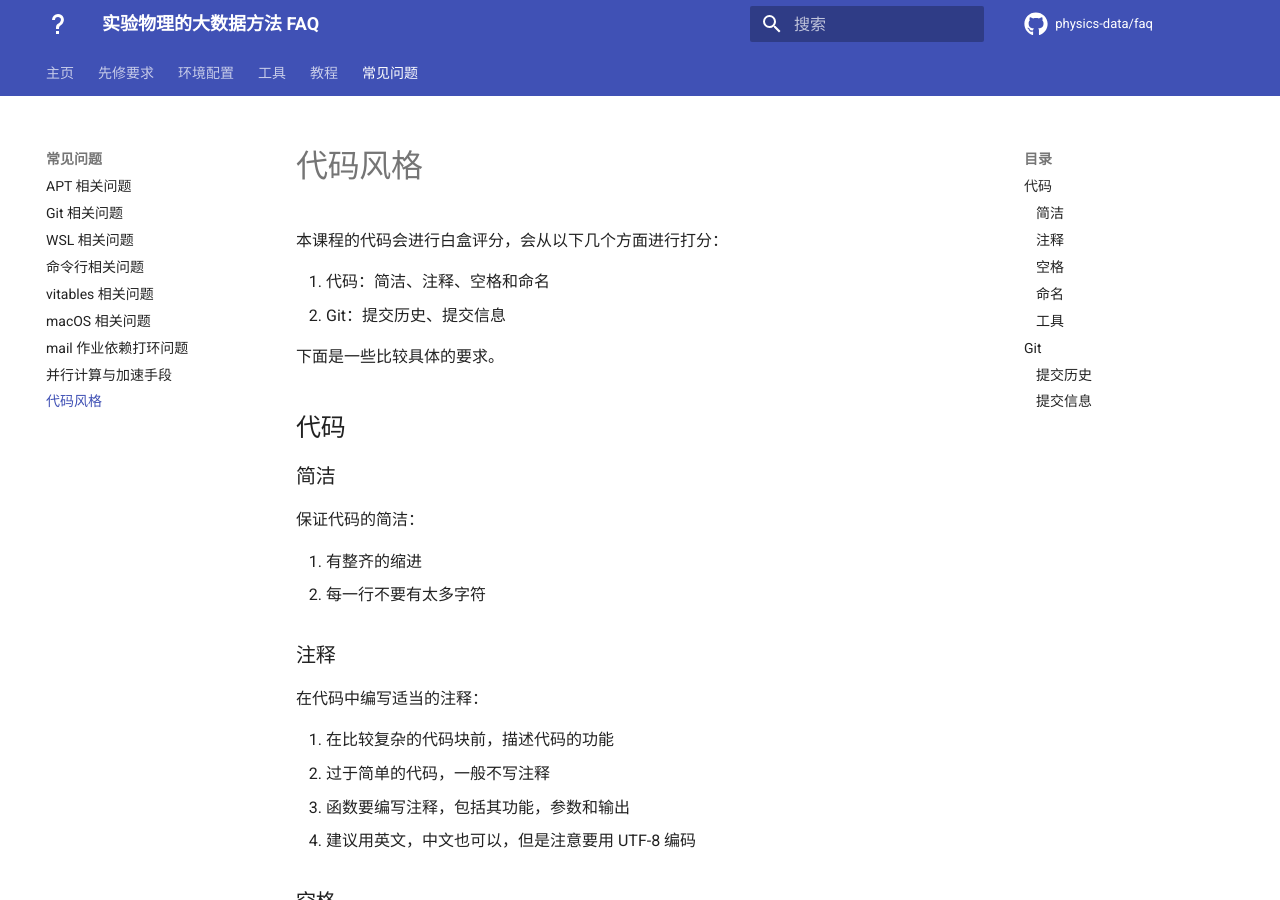
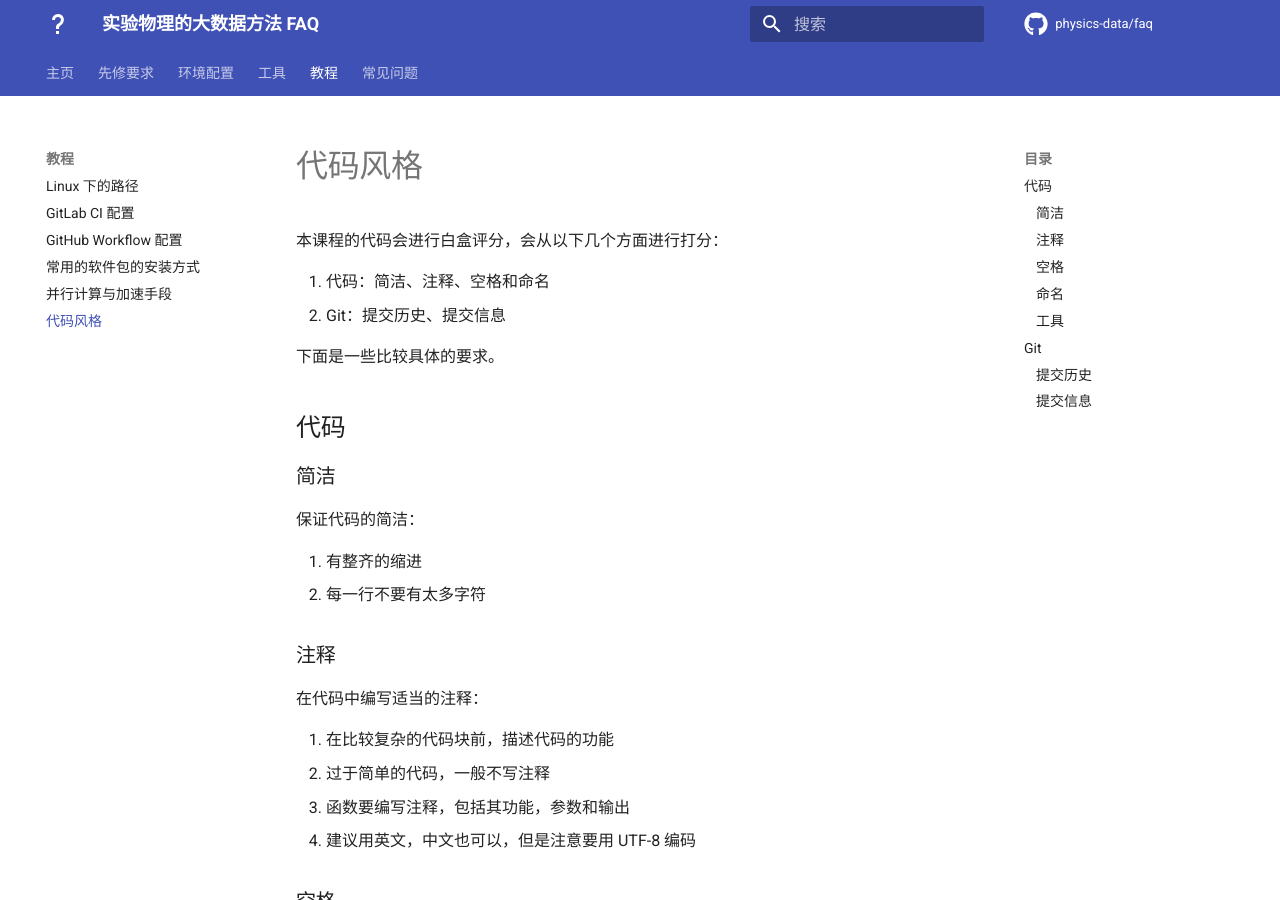
Before and after one commit to physics-data/faq, an MkDocs documentation site: the page built from docs/tutorials/coding-style.md, in a window 1280 px wide and 900 px high. Built offline with MkDocs 1.6.1 and Material for MkDocs 9.7.7, drawn with Linux system fonts in a browser that asks for light colours; comment, search, counter and statistics services are not loaded; part of the change alters nothing that is shown.

```diff
--- a/mkdocs.yml
+++ b/mkdocs.yml
@@ -36,6 +36,8 @@ nav:
     - GitLab CI 配置: tutorials/ci.md
     - GitHub Workflow 配置: tutorials/workflow.md
     - 常用的软件包的安装方式: tutorials/install.md
+    - 并行计算与加速手段: tutorials/parallel-accel.md
+    - 代码风格: tutorials/coding-style.md
   - 常见问题:
     - APT 相关问题: misc/apt.md
     - Git 相关问题: misc/git.md
@@ -44,8 +46,6 @@ nav:
     - vitables 相关问题: misc/vitables.md
     - macOS 相关问题: misc/mac.md
     - mail 作业依赖打环问题: misc/mail.md
-    - 并行计算与加速手段: misc/parallel-accel.md
-    - 代码风格: misc/coding-style.md
 
 plugins:
   - search
```
Also changed, not shown: docs/tutorials/coding-style.md (renamed from docs/misc/coding-style.md), docs/tutorials/parallel-accel.md (renamed from docs/misc/parallel-accel.md).
